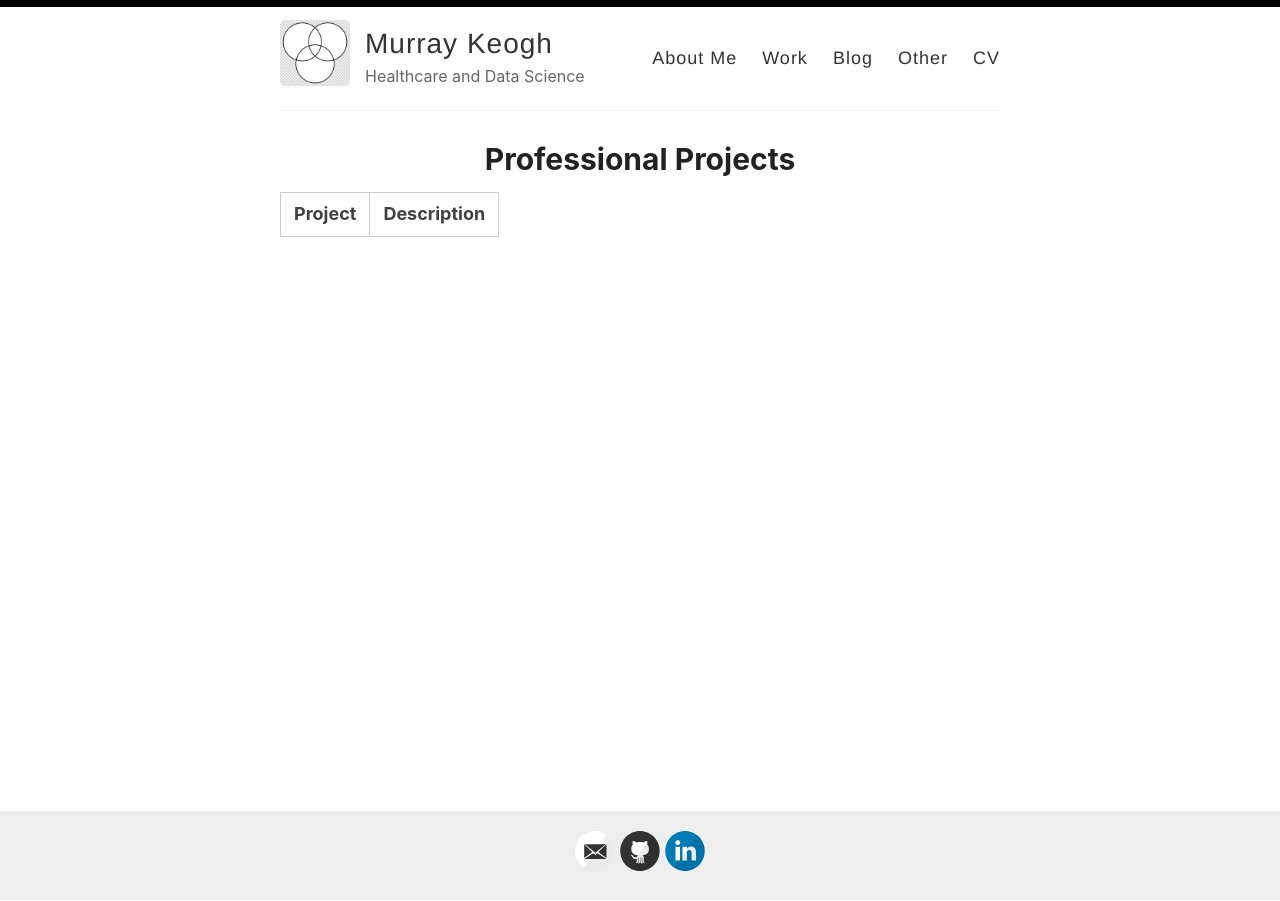
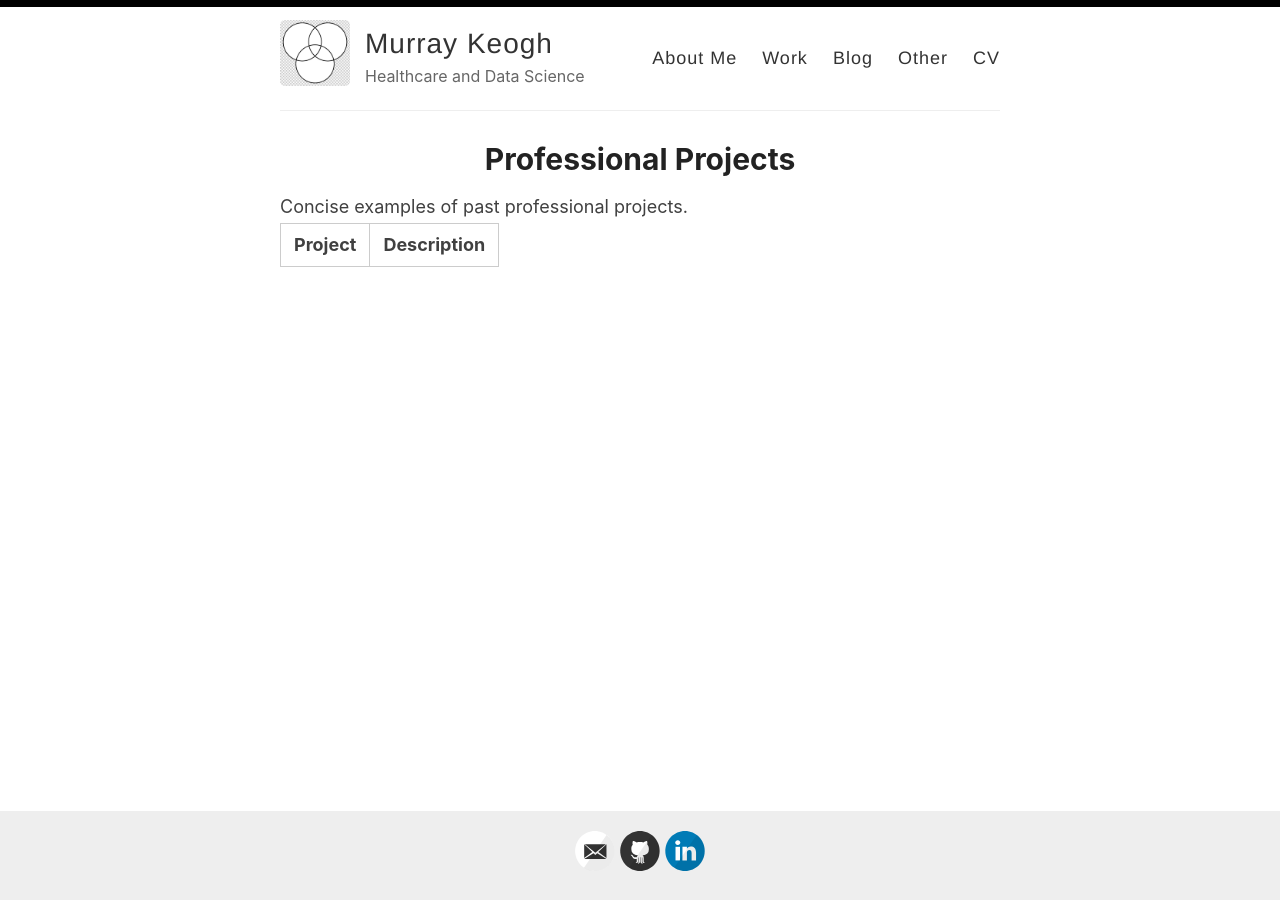
Before and after one commit to Murrkeys/Murrkeys.github.io, a Jekyll site: the page built from _pages/work.html, in a window 1280 px wide. Built offline with Jekyll 4.4.1, drawn with Linux system fonts in a browser that asks for light colours.

Commit message:
Update work.html

```diff
--- a/_pages/work.html
+++ b/_pages/work.html
@@ -3,6 +3,8 @@ layout: page
 title: Professional Projects
 permalink: /work/
 ---
+
+Concise examples of past professional projects.
 
 <table class="table">
   <thead>
```
